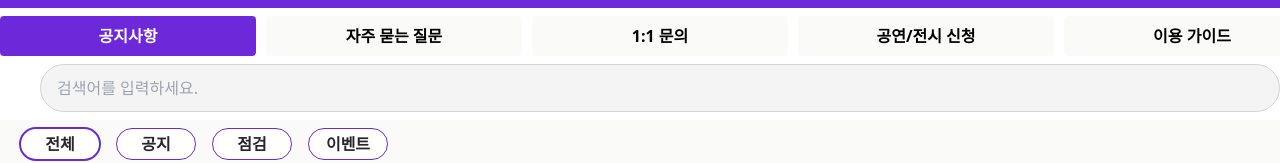
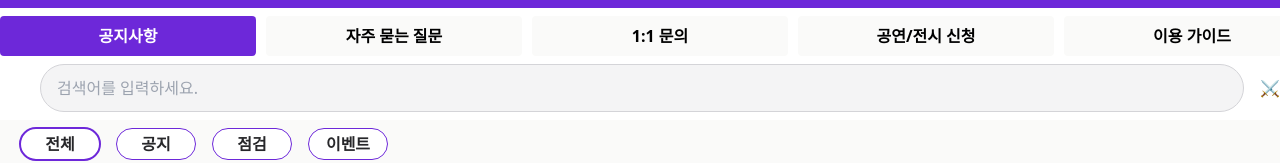
Before and after one commit to beyond-sw-camp/be12-fin-Catcher-GrapeField-FE, a Vue app: page /customercenter in a window 1280 px wide. Shown: the part 128-291 px from the top of the page. Built offline with nearby package versions, Linux system fonts and the light colour scheme.

Commit message:
[fix] Search버튼 추가

```diff
--- a/src/admin/Search.vue
+++ b/src/admin/Search.vue
@@ -1,12 +1,16 @@
 <script setup>
+import { ref } from 'vue'
+const keyword = ref('')
+
+const SearchItems = (text) => {
+    console.log('검색어:', text)
+}
 </script>
 
 <template>
-    <div class="mt-2 px-10">
-        <input type="text" placeholder="검색어를 입력하세요."
-            class="bg-zinc-100 w-full h-12 px-4 rounded-3xl border border-zinc-300" />
+    <div class="mt-2 px-10 flex">
+    <input type="text" v-model="keyword" placeholder="검색어를 입력하세요." class="bg-zinc-100 w-full h-12 px-4 rounded-3xl border border-zinc-300"
+/>
+    <button class="ml-4" @click="SearchItems(keyword)">⚔️</button>
     </div>
 </template>
-
-<style scoped>
-</style>
```
